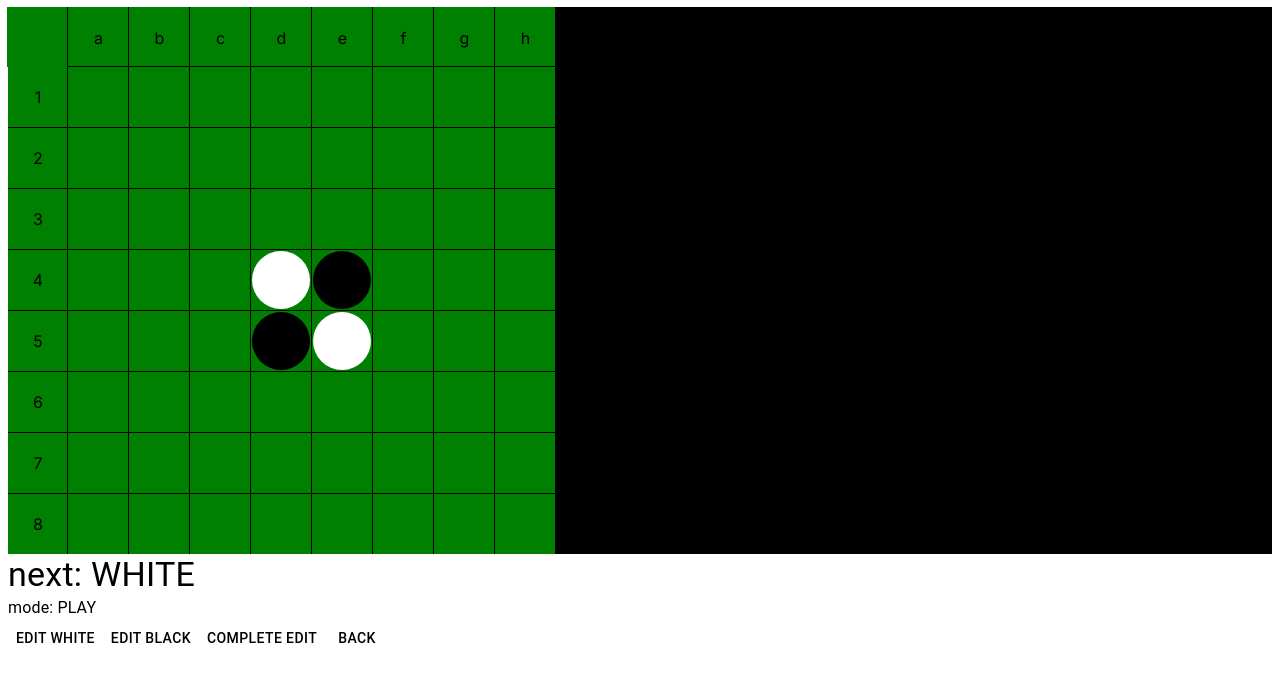
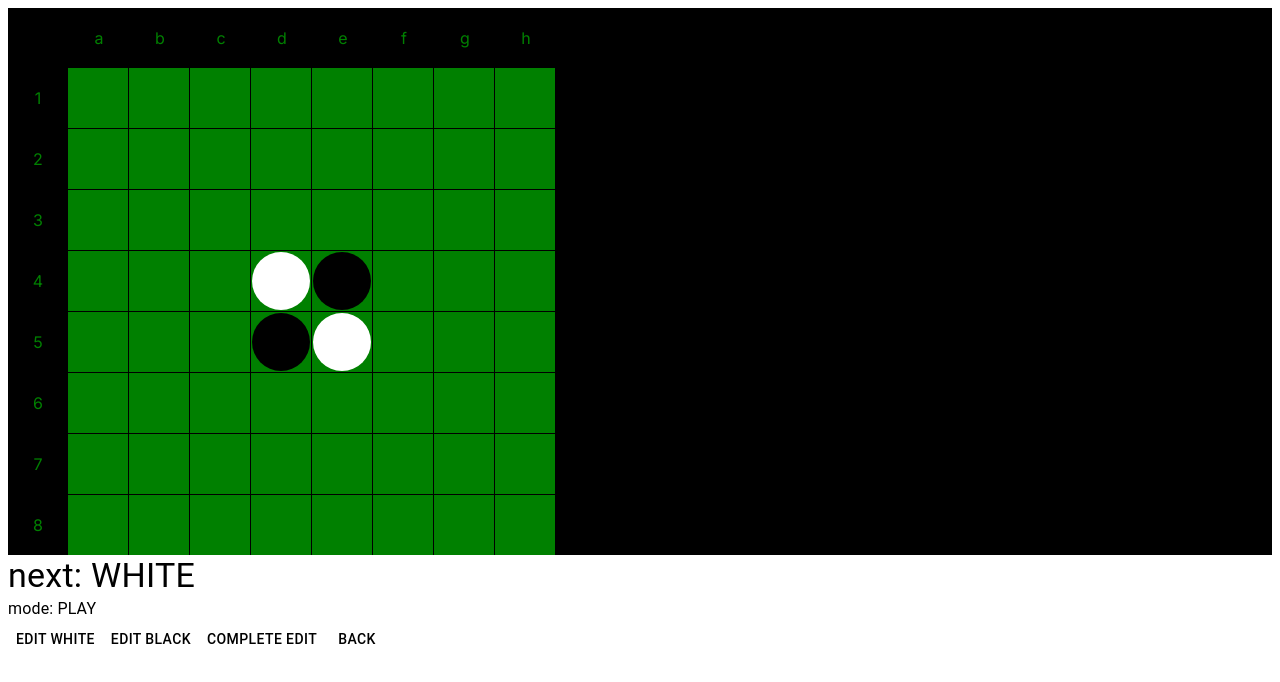
Before and after one commit to Riku-Hatano/othello2, a Next.js app: page / in a window 1280 px wide. Shown: the top 682 px of the page. Built offline with nearby package versions, Linux system fonts and the light colour scheme.

Commit message:
fix: fixed styles

```diff
--- a/app/page.tsx
+++ b/app/page.tsx
@@ -16,18 +16,25 @@
   return (
     <Grid>
       <BoardFrame sx={{ backgroundColor: "khaki", paddingY: "5vh" }}>
-        <Grid spacing={theme.spacing(1)} container>
+        <Grid
+          container
+          sx={{
+            diaplay: "flex",
+            rowGap: theme.spacing(1),
+            backgroundColor: "black",
+          }}
+        >
           {board.board.map((col: any, colIdx: any) => {
             return (
               <Grid
                 container
-                item
                 sx={{
+                  display: "flex",
                   justifyContent: "flex-start",
                   columnGap: theme.spacing(1),
+                  backgroundColor: "black",
                 }}
                 key={`${colIdx}`}
-                style={{ backgroundColor: "black", display: "flex" }}
               >
                 {col.map((row: any, rowIdx: any) => {
                   return (
--- a/components/BoardFrame.tsx
+++ b/components/BoardFrame.tsx
@@ -10,18 +10,23 @@
   return (
     <Grid>
       <Grid
-        container
-        sx={{ display: "flex", columnGap: "1px", backgroundColor: "black" }}
-        spacing={theme.spacing(1)}
+        sx={{
+          display: "flex",
+          columnGap: "1px",
+          backgroundColor: "black",
+        }}
       >
         <React.Fragment>
-          <TestBaseCell />
+          <TestBaseCell bgColor="black" />
           {rowArr.map((item: any) => {
-            return <TestBaseCell key={item}>{item}</TestBaseCell>;
+            return (
+              <TestBaseCell key={item} bgColor="black" color="green">
+                {item}
+              </TestBaseCell>
+            );
           })}
         </React.Fragment>
       </Grid>
-      {/* <Grid> */}
       <Grid sx={{ display: "flex" }}>
         <Grid
           sx={{
@@ -33,7 +38,11 @@
           }}
         >
           {colArr.map((item: any) => {
-            return <TestBaseCell key={item}>{item}</TestBaseCell>;
+            return (
+              <TestBaseCell key={item} bgColor="black" color="green">
+                {item}
+              </TestBaseCell>
+            );
           })}
         </Grid>
         {children}
--- a/components/Squares.tsx
+++ b/components/Squares.tsx
@@ -18,13 +18,21 @@
   lg: "58px",
 };
 
-export const TestBaseCell = ({ children, col, row, board }: any) => {
+export const TestBaseCell = ({
+  children,
+  col,
+  row,
+  board,
+  bgColor = "green",
+  color,
+}: any) => {
   const dispatch = useDispatch();
   return (
     <Grid
       item
       sx={{
-        backgroundColor: "green",
+        backgroundColor: bgColor,
+        color: color,
         display: "flex",
         alignItems: "center",
         justifyContent: "center",
```
